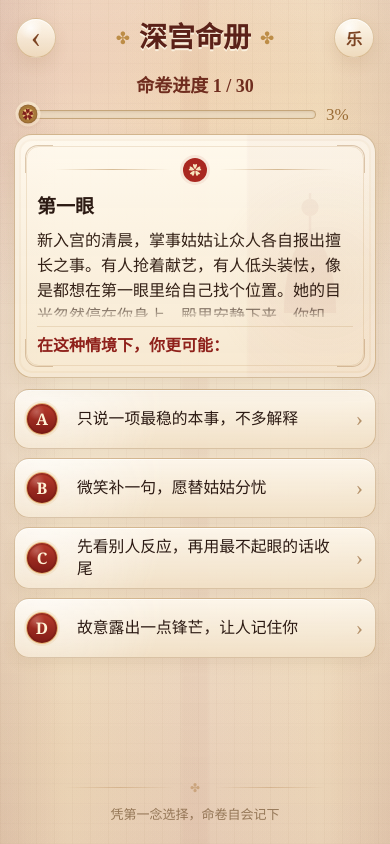
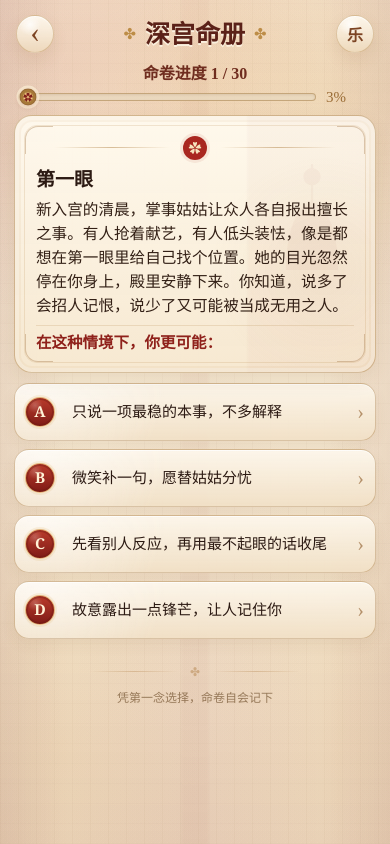
Before and after one commit to Jamescheng2022/shengongji-psych-test, a Next.js app: page /test in a window 390 px wide. Built offline with nearby package versions, Linux system fonts and the light colour scheme.

Commit message:
fix: improve test page real mobile viewport layout

```diff
--- a/app/test-page.css
+++ b/app/test-page.css
@@ -1654,3 +1654,342 @@
     font-size: 12px;
   }
 }
+
+/* Real phone browser viewport: keep the original ABCD flow readable below mobile browser chrome. */
+.test-shell {
+  justify-content: flex-start;
+  gap: 9px;
+  padding-top: max(10px, env(safe-area-inset-top));
+  padding-bottom: calc(14px + env(safe-area-inset-bottom));
+}
+
+.test-header {
+  min-height: 42px;
+}
+
+.test-header__back,
+.test-header__music .music-toggle {
+  width: 38px;
+  height: 38px;
+}
+
+.test-header__back {
+  font-size: 29px;
+}
+
+.test-header__title h1 {
+  font-size: 25px;
+}
+
+.test-header__ornament {
+  font-size: 15px;
+}
+
+.test-progress {
+  gap: 6px;
+  padding-top: 0;
+}
+
+.test-progress__text {
+  font-size: 16px;
+  line-height: 1.18;
+}
+
+.test-progress__track {
+  height: 8px;
+}
+
+.test-progress__thumb {
+  width: 17px;
+  height: 17px;
+}
+
+.test-progress__thumb::after {
+  font-size: 10px;
+}
+
+.test-progress__percent {
+  font-size: 15px;
+}
+
+.test-scene-card {
+  height: auto;
+  min-height: 0;
+  max-height: none;
+  padding: 18px 19px 16px;
+  overflow: hidden;
+}
+
+.test-scene-card::before {
+  inset: 9px;
+}
+
+.test-scene-card::after {
+  top: 48px;
+  right: 22px;
+  height: 106px;
+  opacity: 0.035;
+}
+
+.test-scene-card__divider {
+  margin: 0 18px 8px;
+}
+
+.test-scene-card__content {
+  flex: 0 1 auto;
+}
+
+.test-scene-card__body {
+  flex: 0 1 auto;
+  overflow: visible;
+  max-height: none;
+  padding-right: 0;
+  -webkit-mask-image: none;
+  mask-image: none;
+}
+
+.test-scene-card h2 {
+  margin-bottom: 6px;
+  font-size: 18px;
+  line-height: 1.28;
+}
+
+.test-scene-card p {
+  font-size: 15px;
+  line-height: 1.48;
+  text-align: left;
+}
+
+.test-scene-card strong {
+  margin-top: 7px;
+  padding-top: 7px;
+  font-size: 15px;
+  line-height: 1.34;
+}
+
+.test-choice-list {
+  gap: 8px;
+}
+
+.test-choice-button {
+  min-height: 56px;
+  grid-template-columns: 39px 1fr 15px;
+  gap: 8px;
+  padding: 8px 11px 8px 10px;
+}
+
+.test-choice-button__seal {
+  width: 30px;
+  height: 30px;
+  font-size: 15px;
+}
+
+.test-choice-button__text {
+  font-size: 15px;
+  line-height: 1.34;
+}
+
+.test-choice-button__arrow {
+  font-size: 20px;
+}
+
+.test-bottom-hint {
+  margin: 4px 0 0;
+  padding-top: 8px;
+  font-size: 12px;
+}
+
+.test-bottom-hint::before {
+  width: min(58%, 210px);
+}
+
+@media (min-height: 780px) {
+  .test-shell {
+    gap: 10px;
+    padding-top: max(13px, env(safe-area-inset-top));
+    padding-bottom: calc(18px + env(safe-area-inset-bottom));
+  }
+
+  .test-scene-card {
+    padding: 20px 21px 18px;
+  }
+
+  .test-scene-card h2 {
+    font-size: 19px;
+  }
+
+  .test-scene-card p {
+    font-size: 15.6px;
+    line-height: 1.54;
+  }
+
+  .test-scene-card strong {
+    font-size: 15.5px;
+  }
+
+  .test-choice-button {
+    min-height: 58px;
+  }
+
+  .test-bottom-hint {
+    margin-top: 6px;
+  }
+}
+
+@media (max-width: 380px) {
+  .test-shell {
+    width: min(calc(100% - 22px), 402px);
+    gap: 7px;
+  }
+
+  .test-header {
+    min-height: 39px;
+  }
+
+  .test-header__back,
+  .test-header__music .music-toggle {
+    width: 35px;
+    height: 35px;
+  }
+
+  .test-header__title h1 {
+    font-size: 23px;
+  }
+
+  .test-progress {
+    gap: 5px;
+  }
+
+  .test-progress__text {
+    font-size: 15px;
+  }
+
+  .test-scene-card {
+    padding: 16px 16px 14px;
+    border-radius: 16px;
+  }
+
+  .test-scene-card::before {
+    inset: 8px;
+  }
+
+  .test-scene-card__divider {
+    margin-bottom: 7px;
+  }
+
+  .test-scene-card h2 {
+    font-size: 17px;
+  }
+
+  .test-scene-card p {
+    font-size: 14px;
+    line-height: 1.43;
+  }
+
+  .test-scene-card strong {
+    font-size: 14px;
+  }
+
+  .test-choice-list {
+    gap: 7px;
+  }
+
+  .test-choice-button {
+    min-height: 53px;
+    grid-template-columns: 37px 1fr 14px;
+    padding: 7px 10px 7px 9px;
+  }
+
+  .test-choice-button__seal {
+    width: 29px;
+    height: 29px;
+  }
+
+  .test-choice-button__text {
+    font-size: 14px;
+    line-height: 1.30;
+  }
+}
+
+@media (max-height: 640px) {
+  .test-shell {
+    gap: 6px;
+    padding-top: max(8px, env(safe-area-inset-top));
+    padding-bottom: calc(10px + env(safe-area-inset-bottom));
+  }
+
+  .test-header {
+    min-height: 37px;
+  }
+
+  .test-header__back,
+  .test-header__music .music-toggle {
+    width: 34px;
+    height: 34px;
+  }
+
+  .test-header__title h1 {
+    font-size: 22px;
+  }
+
+  .test-progress {
+    gap: 4px;
+  }
+
+  .test-progress__text {
+    font-size: 14px;
+  }
+
+  .test-progress__row {
+    grid-template-columns: 1fr 34px;
+    gap: 7px;
+  }
+
+  .test-progress__percent {
+    font-size: 13px;
+  }
+
+  .test-scene-card {
+    padding: 14px 15px 12px;
+  }
+
+  .test-scene-card__divider {
+    grid-template-columns: 1fr 24px 1fr;
+    margin-bottom: 5px;
+  }
+
+  .test-scene-card__divider i {
+    width: 20px;
+    height: 20px;
+    font-size: 12px;
+  }
+
+  .test-scene-card h2 {
+    margin-bottom: 5px;
+    font-size: 16px;
+  }
+
+  .test-scene-card p {
+    font-size: 13px;
+    line-height: 1.36;
+  }
+
+  .test-scene-card strong {
+    margin-top: 5px;
+    padding-top: 5px;
+    font-size: 13px;
+  }
+
+  .test-choice-list {
+    gap: 6px;
+  }
+
+  .test-choice-button {
+    min-height: 50px;
+  }
+
+  .test-bottom-hint {
+    margin-top: 2px;
+    padding-top: 6px;
+  }
+}
```
Also changed, not shown: 4 other files (tests, documents, lock files or other folders).
